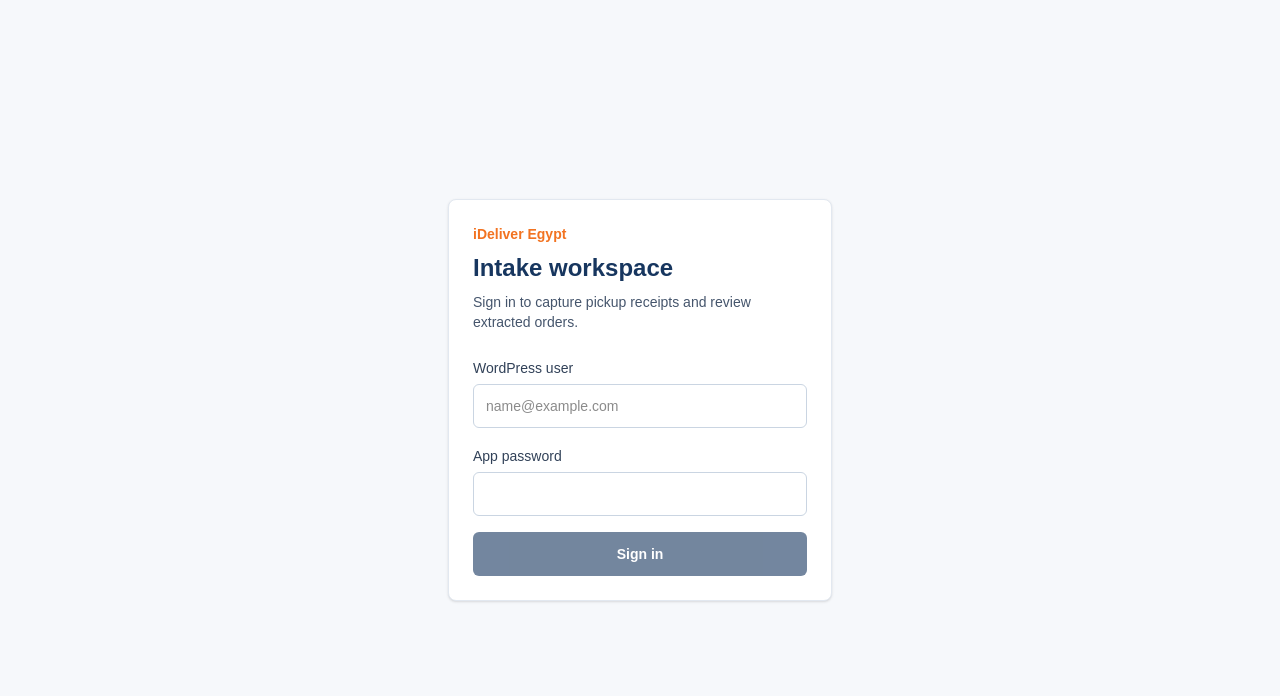
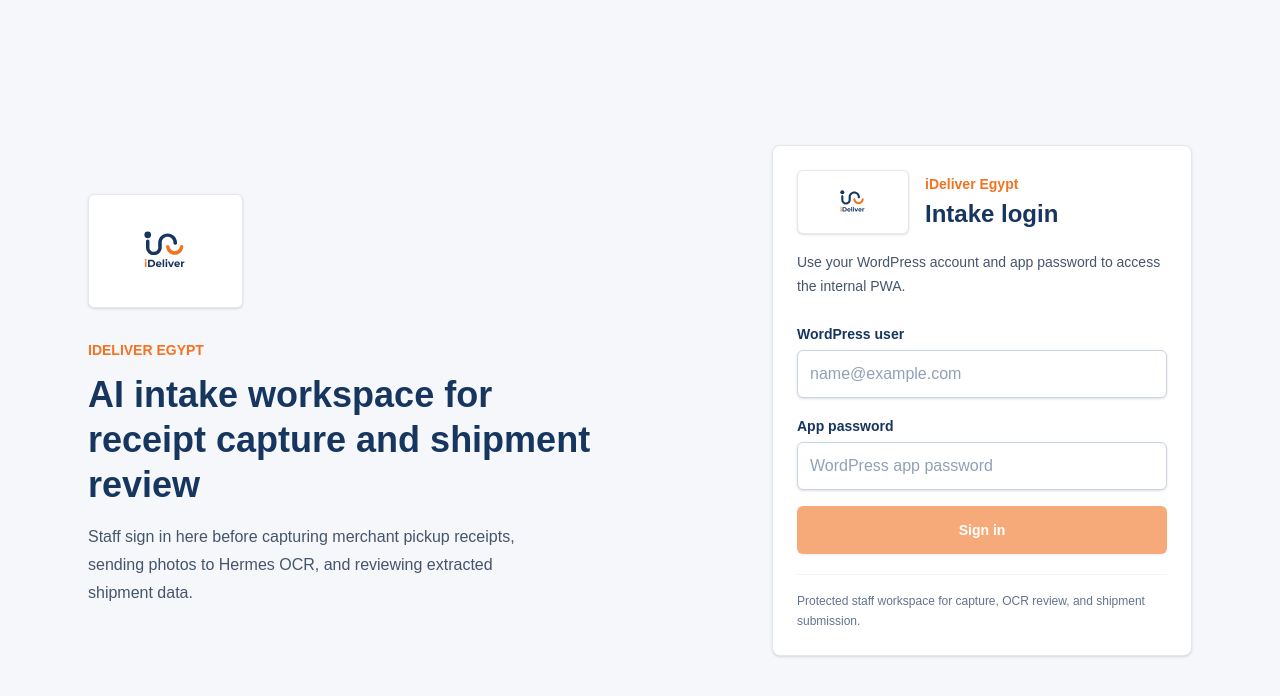
Before and after one commit to amgadabdelfattah5-code/ideliver-intake-pwa, a Next.js app: page / in a window 1280 px wide. Shown: the top 696 px of the page. Built offline with nearby package versions, Linux system fonts and the light colour scheme; no server answers.

Commit message:
Brand login page and fix input readability

```diff
--- a/app/globals.css
+++ b/app/globals.css
@@ -12,15 +12,22 @@
   --font-mono: "Courier New", Courier, monospace;
 }
 
-@media (prefers-color-scheme: dark) {
-  :root {
-    --background: #0a0a0a;
-    --foreground: #ededed;
-  }
-}
-
 body {
   background: var(--background);
   color: var(--foreground);
   font-family: Arial, Helvetica, sans-serif;
 }
+
+input,
+textarea,
+select {
+  color-scheme: light;
+}
+
+input:-webkit-autofill,
+input:-webkit-autofill:hover,
+input:-webkit-autofill:focus {
+  -webkit-text-fill-color: #17365f;
+  box-shadow: 0 0 0 1000px #ffffff inset;
+  caret-color: #17365f;
+}
--- a/app/page.tsx
+++ b/app/page.tsx
@@ -68,21 +68,52 @@
 
   if (!user) {
     return (
-      <main className="flex min-h-screen items-center justify-center bg-[#f6f8fb] px-4 py-10">
-        <section className="w-full max-w-sm rounded-lg border border-slate-200 bg-white p-6 shadow-sm">
-          <div className="mb-6">
-            <p className="text-sm font-semibold text-[#F27321]">iDeliver Egypt</p>
-            <h1 className="mt-2 text-2xl font-bold text-[#17365F]">Intake workspace</h1>
-            <p className="mt-2 text-sm text-slate-600">
-              Sign in to capture pickup receipts and review extracted orders.
-            </p>
+      <main className="min-h-screen bg-[#f5f7fa] text-[#17365F]">
+        <section className="mx-auto grid min-h-screen w-full max-w-6xl items-center gap-8 px-4 py-8 lg:grid-cols-[minmax(0,1fr)_420px] lg:px-6">
+          <div className="hidden lg:block">
+            <div className="max-w-xl">
+              <div className="inline-flex rounded-md border border-slate-200 bg-white px-5 py-4 shadow-sm">
+                {/* eslint-disable-next-line @next/next/no-img-element */}
+                <img
+                  alt="iDeliver"
+                  className="h-20 w-auto"
+                  src="/ideliver-logo.svg"
+                />
+              </div>
+              <p className="mt-8 text-sm font-bold uppercase text-[#F27321]">
+                iDeliver Egypt
+              </p>
+              <h1 className="mt-3 max-w-lg text-4xl font-bold leading-tight text-[#17365F]">
+                AI intake workspace for receipt capture and shipment review
+              </h1>
+              <p className="mt-4 max-w-md text-base leading-7 text-slate-600">
+                Staff sign in here before capturing merchant pickup receipts, sending photos to Hermes OCR, and reviewing extracted shipment data.
+              </p>
+            </div>
           </div>
+
+          <section className="w-full rounded-lg border border-slate-200 bg-white p-5 shadow-sm sm:p-6">
+            <div className="mb-6">
+              <div className="flex items-center gap-4">
+                <div className="flex h-16 w-28 items-center justify-center rounded-md border border-slate-200 bg-white p-2 shadow-sm">
+                  {/* eslint-disable-next-line @next/next/no-img-element */}
+                  <img alt="iDeliver" className="max-h-12 w-auto" src="/ideliver-logo.svg" />
+                </div>
+                <div>
+                  <p className="text-sm font-bold text-[#F27321]">iDeliver Egypt</p>
+                  <h1 className="mt-1 text-2xl font-bold text-[#17365F]">Intake login</h1>
+                </div>
+              </div>
+              <p className="mt-4 text-sm leading-6 text-slate-600">
+                Use your WordPress account and app password to access the internal PWA.
+              </p>
+            </div>
 
           <form className="space-y-4" onSubmit={handleLogin}>
             <label className="block">
-              <span className="text-sm font-medium text-slate-700">WordPress user</span>
+              <span className="text-sm font-semibold text-[#17365F]">WordPress user</span>
               <input
-                className="mt-1 h-11 w-full rounded-md border border-slate-300 px-3 text-sm outline-none focus:border-[#F27321] focus:ring-2 focus:ring-[#F27321]/20"
+                className="mt-1 h-12 w-full rounded-md border border-slate-300 bg-white px-3 text-base font-medium text-[#17365F] shadow-sm outline-none placeholder:text-slate-400 focus:border-[#F27321] focus:ring-2 focus:ring-[#F27321]/25"
                 value={username}
                 onChange={(event) => setUsername(event.target.value)}
                 placeholder="name@example.com"
@@ -91,26 +122,38 @@
             </label>
 
             <label className="block">
-              <span className="text-sm font-medium text-slate-700">App password</span>
+              <span className="text-sm font-semibold text-[#17365F]">App password</span>
               <input
-                className="mt-1 h-11 w-full rounded-md border border-slate-300 px-3 text-sm outline-none focus:border-[#F27321] focus:ring-2 focus:ring-[#F27321]/20"
+                className="mt-1 h-12 w-full rounded-md border border-slate-300 bg-white px-3 text-base font-medium text-[#17365F] shadow-sm outline-none placeholder:text-slate-400 focus:border-[#F27321] focus:ring-2 focus:ring-[#F27321]/25"
                 value={password}
                 onChange={(event) => setPassword(event.target.value)}
                 type="password"
                 autoComplete="current-password"
+                placeholder="WordPress app password"
               />
             </label>
 
-            {error && <p className="text-sm font-medium text-red-600">{error}</p>}
+            {error && (
+              <p className="rounded-md border border-red-200 bg-red-50 px-3 py-2 text-sm font-semibold text-red-700">
+                {error}
+              </p>
+            )}
 
             <button
-              className="h-11 w-full rounded-md bg-[#17365F] px-4 text-sm font-semibold text-white transition hover:bg-[#102947] disabled:cursor-not-allowed disabled:opacity-60"
+              className="h-12 w-full rounded-md bg-[#F27321] px-4 text-sm font-bold text-white shadow-sm transition hover:bg-[#d96318] disabled:cursor-not-allowed disabled:opacity-60"
               disabled={submitting || !username || !password}
               type="submit"
             >
               {submitting ? 'Signing in...' : 'Sign in'}
             </button>
           </form>
+
+            <div className="mt-5 border-t border-slate-100 pt-4">
+              <p className="text-xs font-medium leading-5 text-slate-500">
+                Protected staff workspace for capture, OCR review, and shipment submission.
+              </p>
+            </div>
+        </section>
         </section>
       </main>
     );
```
Also changed, not shown: public/ideliver-logo.svg (added).
